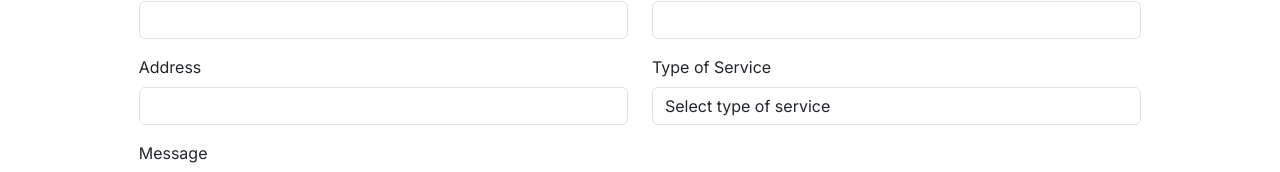
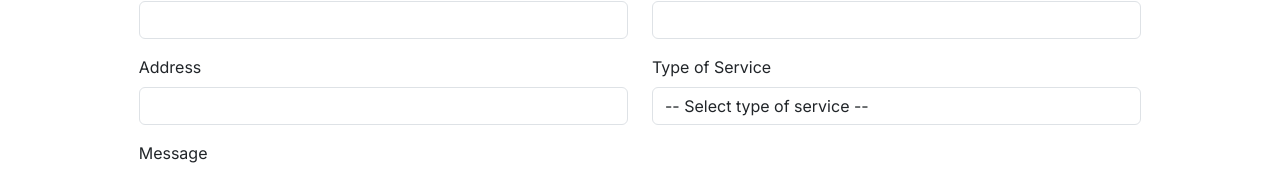
Before and after one commit to jaspherbagor/AutoConnect, a React (Create React App) app in the folder front-end/: page /contact in a window 1280 px wide. Shown: the part 379-551 px from the top of the page. Built offline with nearby package versions, Linux system fonts and the light colour scheme.

Commit message:
updated the otions in the select input type

```diff
--- a/front-end/src/components/pages/client/contact.jsx
+++ b/front-end/src/components/pages/client/contact.jsx
@@ -51,12 +51,12 @@ const Contact = () => {
                   <div className="mb-3">
                     <label htmlFor="typeofservice" className="form-label">Type of Service</label>
                     <select name="typeofservice" id="typeofservice" className="form-control">
-                      <option value="">Select type of service</option>
-                      <option value=""></option>
-                      <option value=""></option>
-                      <option value=""></option>
-                      <option value=""></option>
-                      <option value=""></option>
+                      <option value="">-- Select type of service --</option>
+                      <option value="denting-and-painting">Denting and Painting</option>
+                      <option value="major-repair">Major Repair</option>
+                      <option value="car-detailing">Car Detailing</option>
+                      <option value="battery-replacement">Battery Replacement</option>
+                      <option value="other">Other</option>
                     </select>
                   </div>
                 </div>
```
